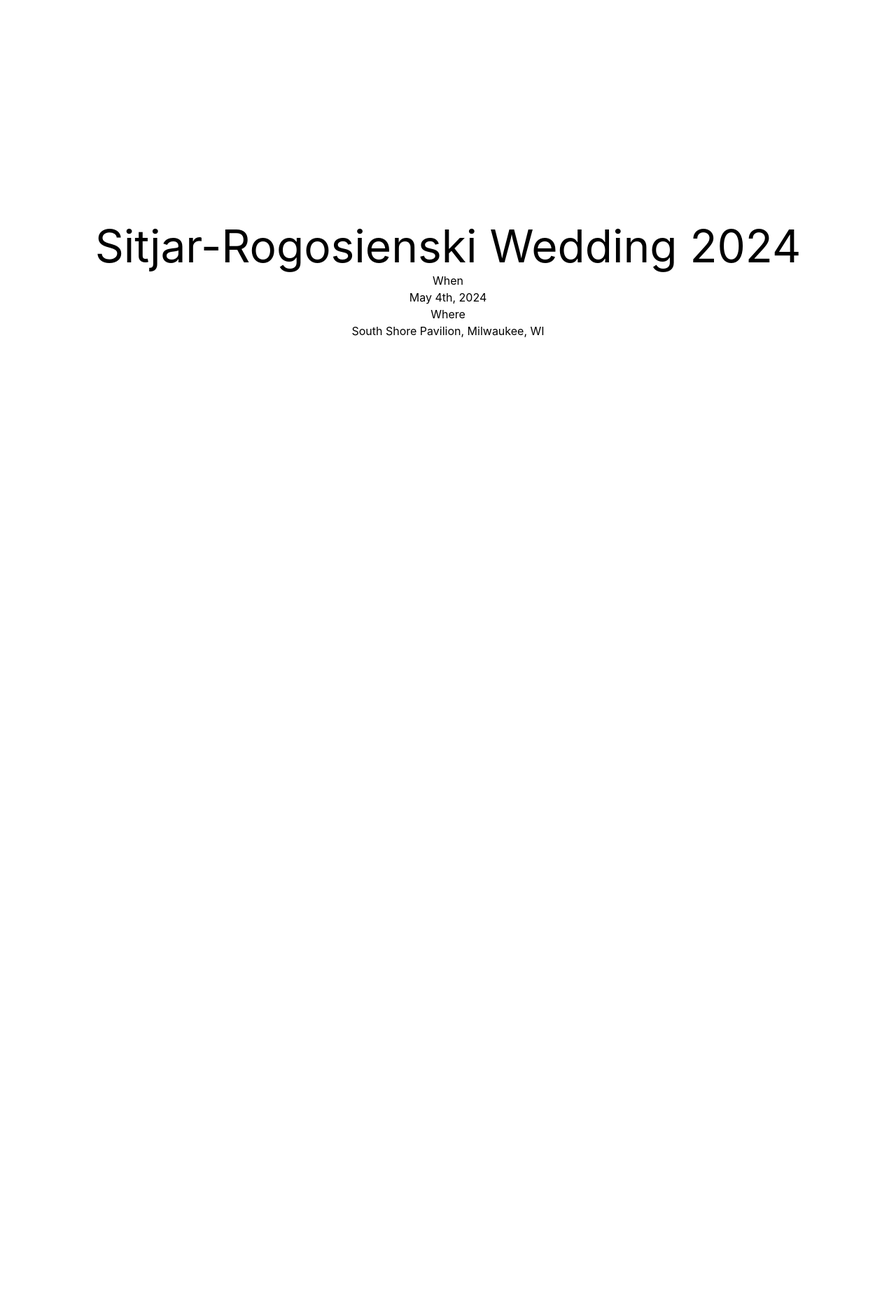
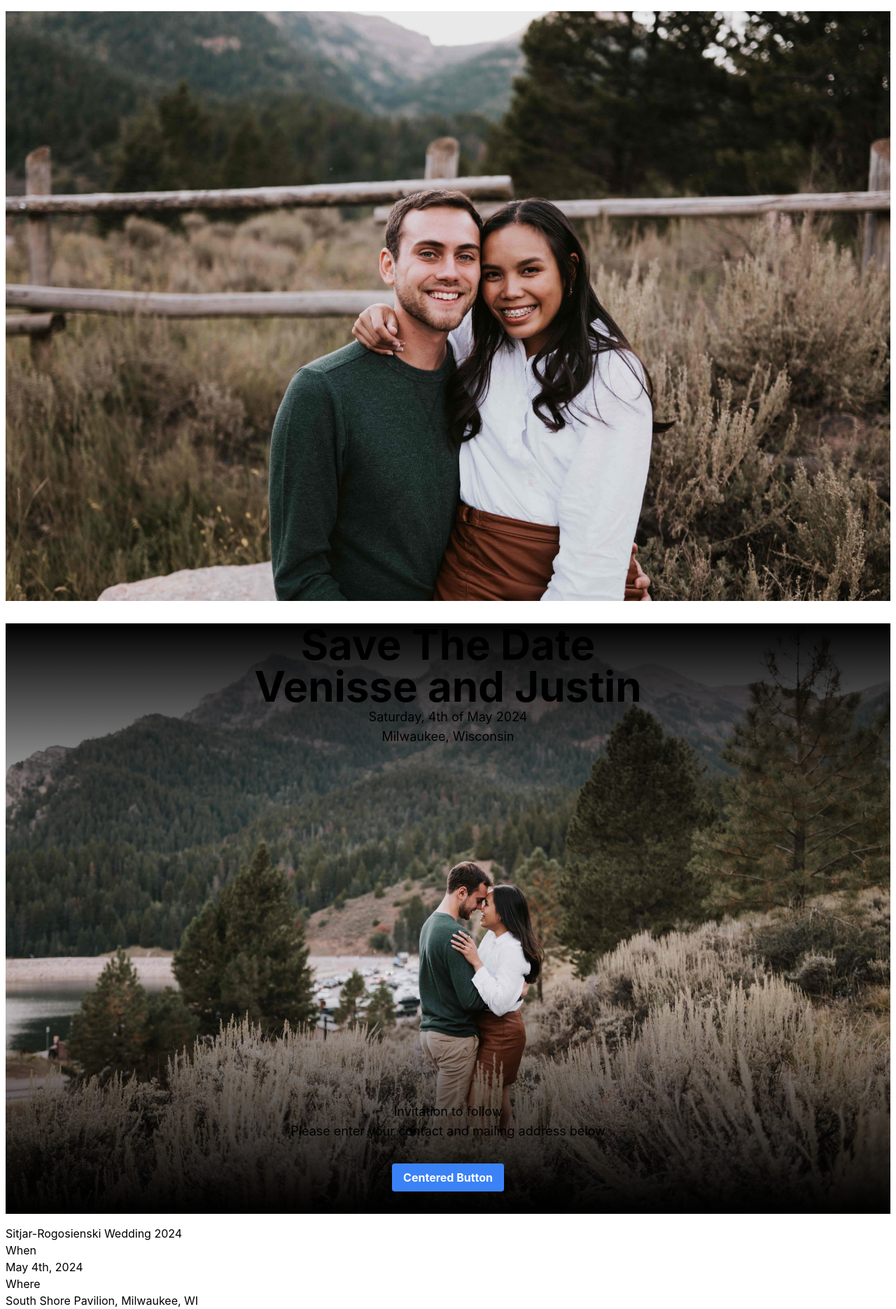
Before and after one commit to u1134889/wedding-website, a Next.js app: page /save-the-date in a window 1280 px wide. Shown: the whole page at 70% size. Before the commit the page ends 800 px from the top, so only its background shows below. Built offline with nearby package versions, Linux system fonts and the light colour scheme.

Commit message:
Makes progress on the save the date screen

```diff
--- a/pages/save-the-date.tsx
+++ b/pages/save-the-date.tsx
@@ -1,16 +1,49 @@
 import Head from 'next/head';
-import styles from '../styles/Home.module.css';
+import Image from 'next/image';
+import sitting from '../public/engagement-photos/sitting-together-min.jpg';
+import holding from '../public/engagement-photos/standing-holding-min.jpg';
 
 export default function SaveTheDate() {
   return (
-    <div className={styles.container}>
+    <div className="container mx-auto px-2">
       <Head>
         <title>Save the Date</title>
         <meta name="description" content="Save the date for Sitjar-Rogosienski wedding 2024" />
         <link rel="icon" href="/favicon.ico" />
       </Head>
-      <main className={styles.main}>
-        <h1 className={styles.title}>
+      <main>
+        <div className="py-4">
+          <Image
+            src={sitting}
+            alt="Venisse and Justin sitting together in Utah mountains"
+            placeholder="blur"
+          />
+        </div>
+        <div className="relative my-4">
+          <div className="bg-gradient-to-b from-black absolute top-0 left-0 right-0">
+            <h1 className="font-bold text-6xl text-center">Save The Date</h1>
+            <h1 className="font-bold text-6xl text-center">Venisse and Justin</h1>
+            <p className="text-lg text-center">Saturday, 4th of May 2024</p>
+            <p className="text-lg text-center">Milwaukee, Wisconsin</p>
+            <div className="py-20"></div>
+          </div>
+          <Image
+            src={holding}
+            alt="Venisse and Justin holding each other in Utah mountains"
+            placeholder="blur"
+          />
+          <div className="bg-gradient-to-t from-black absolute bottom-0 left-0 right-0">
+            <div className="py-20"></div>
+            <p className="text-lg text-center">Invitation to follow</p>
+            <p className="text-lg text-center">Please enter your contact and mailing address below</p>
+            <div className="my-8 flex justify-center">
+              <button className="bg-blue-500 hover:bg-blue-700 text-white font-bold py-2 px-4 rounded">
+                Centered Button
+              </button>
+            </div>
+          </div>
+        </div>
+        <h1>
           Sitjar-Rogosienski Wedding 2024
         </h1>
 
```
